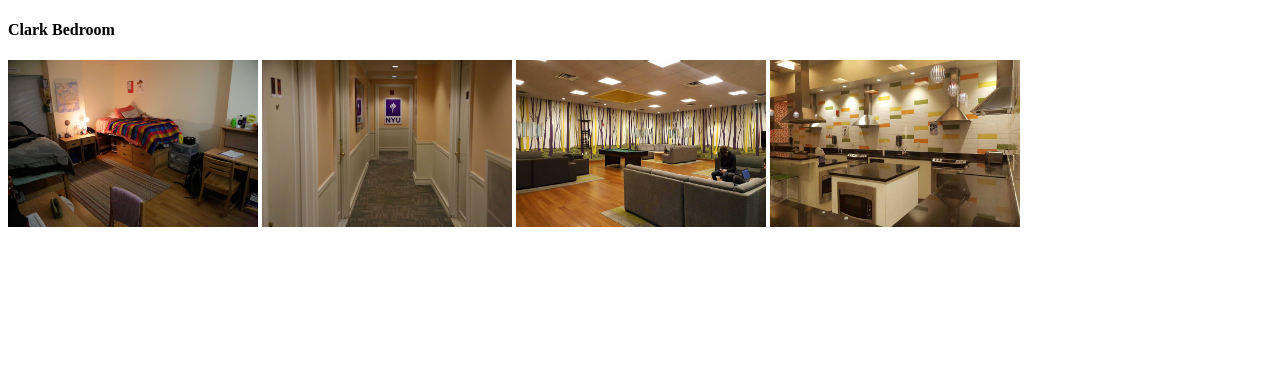
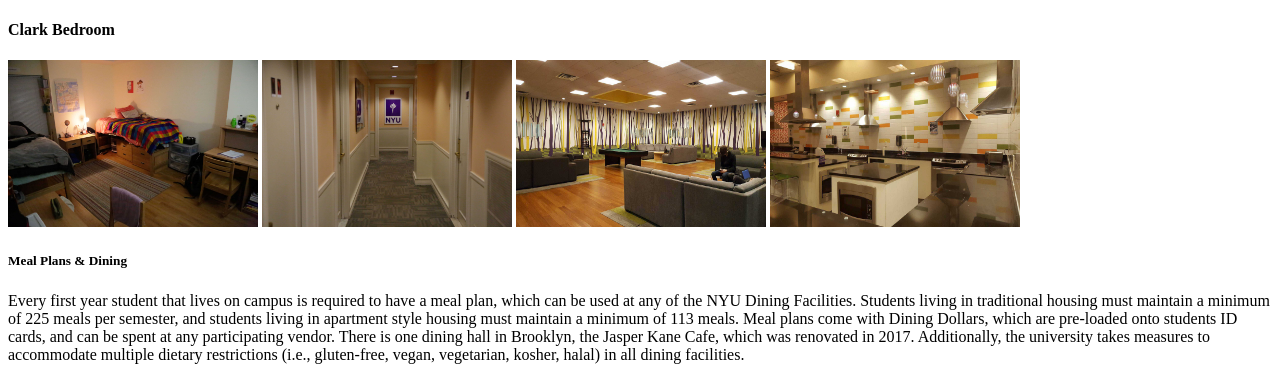
Before and after one commit to juliawnyu/roommate-app, a Flask app: page /clark in a window 1280 px wide. Shown: the part 502-882 px from the top of the page. Before the commit the page ends 729 px from the top, so only its background shows below. Run offline with Flask 2, Linux system fonts and the light colour scheme.

Commit message:
updated and added clark info

```diff
--- a/server/templates/clark.html
+++ b/server/templates/clark.html
@@ -38,6 +38,17 @@
        <img src="{{url_for('static', filename='clark_photo_5.jpg')}}" alt="Lobby" width="250" height="167">
 
 
+       <h5>Meal Plans & Dining</h5>
+       <p>Every first year student that lives on campus is required to have a meal plan,
+        which can be used at any of the NYU Dining Facilities. Students living in traditional
+        housing must maintain a minimum of 225 meals per semester, and students living in apartment
+        style housing must maintain a minimum of 113 meals. Meal plans come with Dining Dollars,
+        which are pre-loaded onto students ID cards, and can be spent at any participating vendor.
+        There is one dining hall in Brooklyn, the Jasper Kane Cafe, which was renovated in 2017. Additionally,
+        the university takes measures to accommodate multiple dietary restrictions (i.e., gluten-free, vegan, vegetarian,
+        kosher, halal) in all dining facilities.</p>
+
+
 
 </body>
 </html>
--- a/server/templates/othmer.html
+++ b/server/templates/othmer.html
@@ -39,7 +39,7 @@
         which can be used at any of the NYU Dining Facilities. Students living in traditional
         housing must maintain a minimum of 225 meals per semester, and students living in apartment
         style housing must maintain a minimum of 113 meals. Meal plans come with Dining Dollars,
-        which are pre-loaded onto students’ ID cards, and can be spent at any participating vendor.
+        which are pre-loaded onto students ID cards, and can be spent at any participating vendor.
         There is one dining hall in Brooklyn, the Jasper Kane Cafe, which was renovated in 2017. Additionally,
         the university takes measures to accommodate multiple dietary restrictions (i.e., gluten-free, vegan, vegetarian,
         kosher, halal) in all dining facilities.</p>
```
